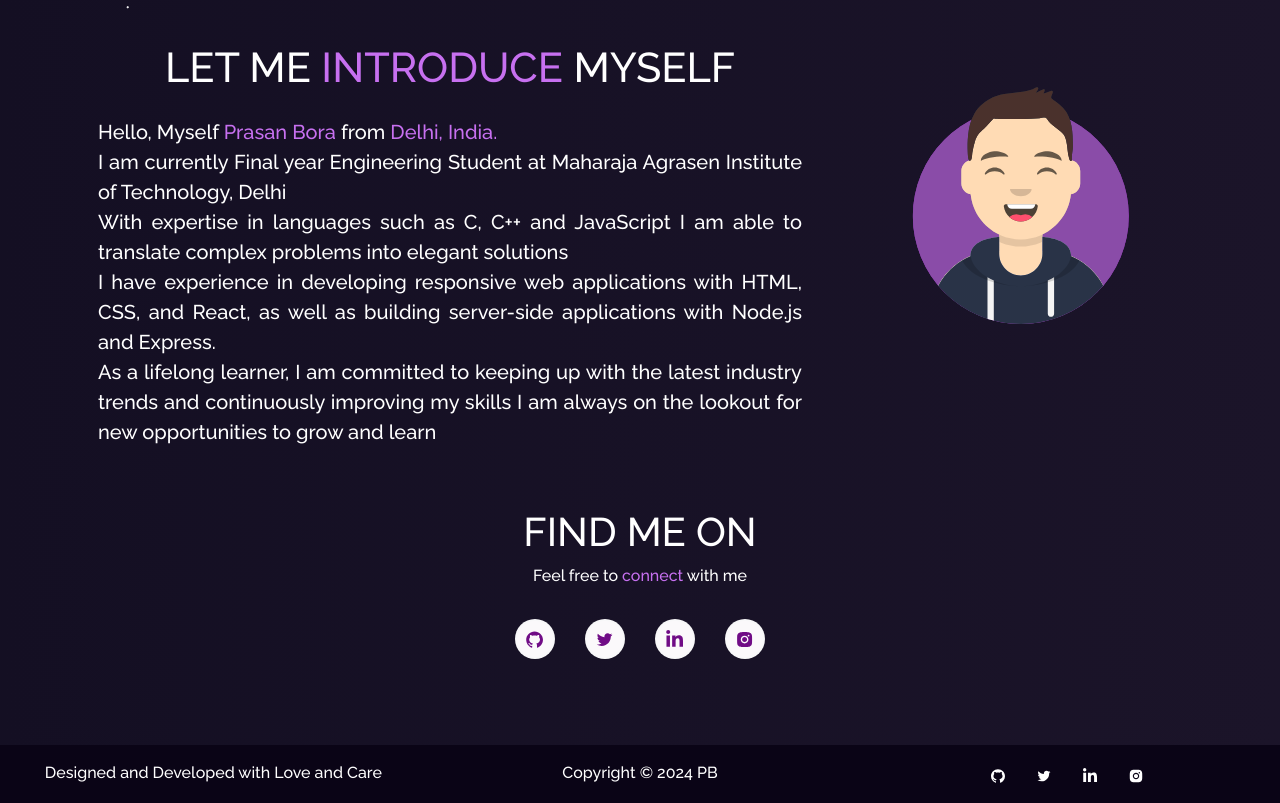
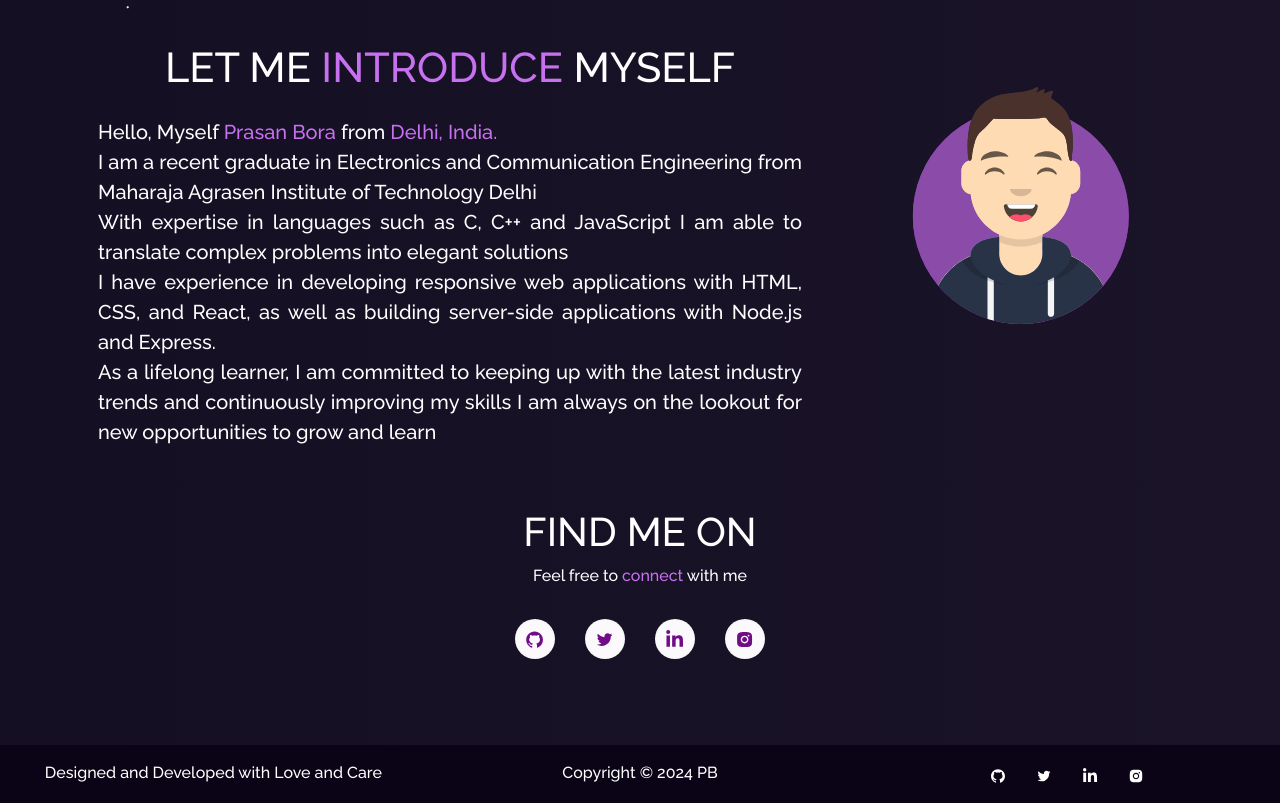
Before and after one commit to PrasanBora/Portfolio2.O, a React (Create React App) app: page / in a window 1280 px wide. Shown: the part 789-1592 px from the top of the page. Built offline with nearby package versions, Linux system fonts and the light colour scheme.

Commit message:
Update Home2.js

```diff
--- a/src/components/Home/Home2.js
+++ b/src/components/Home/Home2.js
@@ -25,7 +25,7 @@ function Home2() {
                    Hello, Myself   <span className="purple">  Prasan Bora </span>
                    from <span className="purple"> Delhi, India.</span>
                    <br />
-                   I am currently Final year Engineering Student at Maharaja Agrasen Institute of Technology, Delhi
+                   I am a recent graduate in Electronics and Communication Engineering from Maharaja Agrasen Institute of Technology Delhi
                    <br />
                    With expertise in languages such as C, C++ and JavaScript I am able to translate complex problems into elegant solutions  <br />
                    I have experience in developing responsive web applications with HTML, CSS, and React, as well as building server-side applications with Node.js and Express.
```
